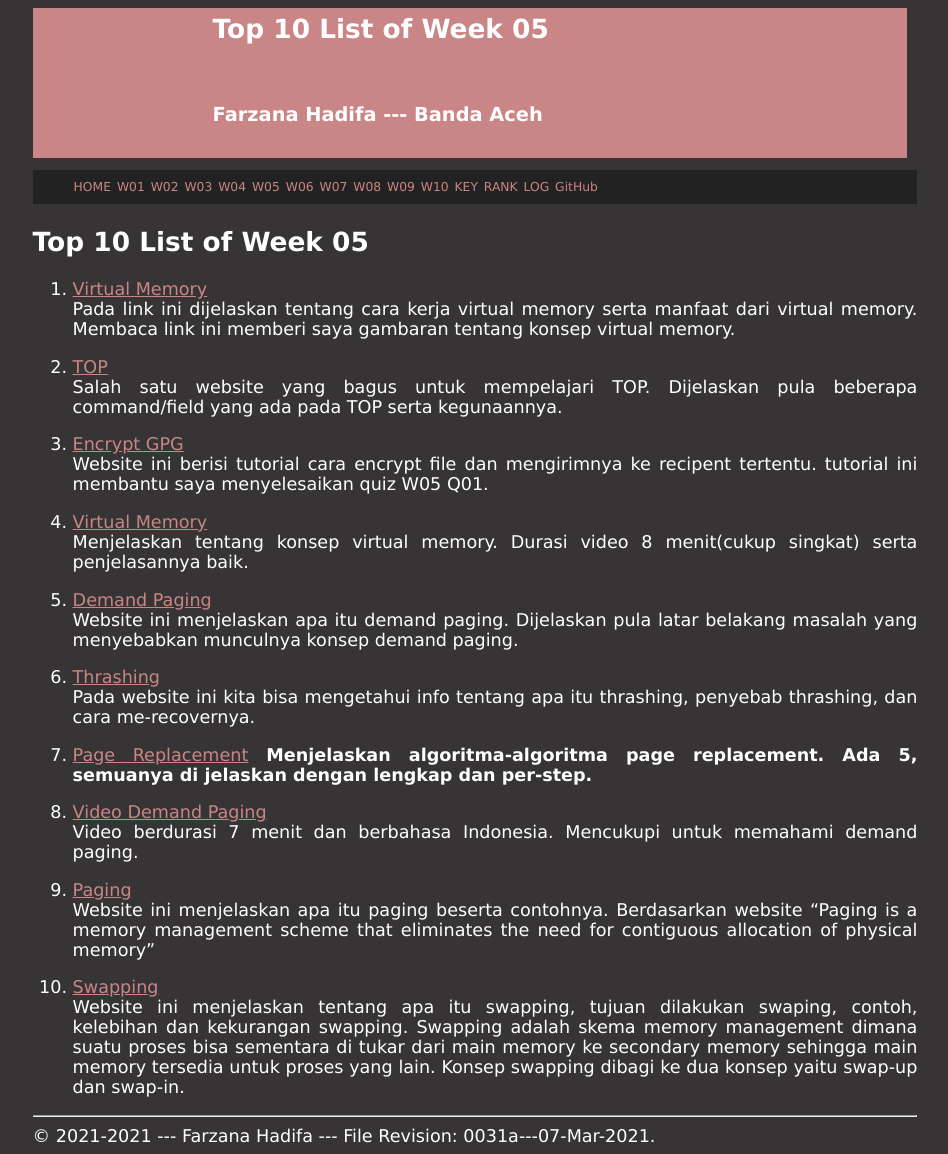
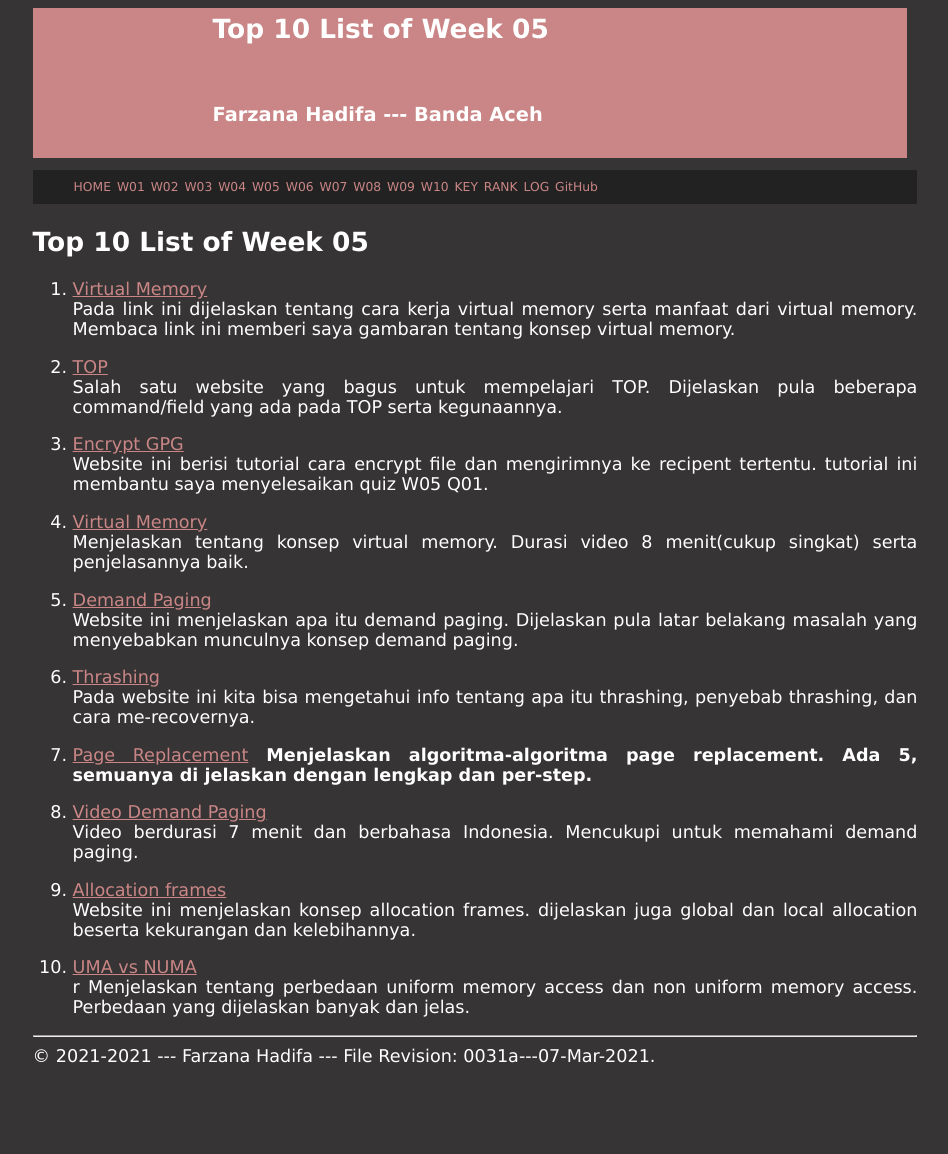
Before and after one commit to frz1110/os211, a Jekyll site: the page built from w05.md, in a window 1280 px wide. Shown: the whole page, without its empty margins (165-1113 px from the left). Built offline with Jekyll 4.4.1, drawn with Linux system fonts in a browser that asks for light colours; our own code applies the rules of GitHub Pages for plain Markdown files; after the commit the page ends 1074 px from its top, so only the background shows below that.

Commit message:
os211 frz1110

```diff
--- a/w05.md
+++ b/w05.md
@@ -33,10 +33,10 @@ Menjelaskan algoritma-algoritma page replacement. Ada 5, semuanya di jelaskan de
 8. [Video Demand Paging](https://www.youtube.com/watch?v=54BgdAXGxXk)<br>
 Video berdurasi  7 menit dan berbahasa Indonesia. Mencukupi untuk memahami demand paging.
 
-9. [Paging](https://www.geeksforgeeks.org/paging-in-operating-system/)<br>
-Website ini menjelaskan apa itu paging beserta contohnya. Berdasarkan website "Paging is a memory management scheme that eliminates the need for
-contiguous allocation of physical memory"
+9. [Allocation frames](https://www.geeksforgeeks.org/operating-system-allocation-frames/)<br>
+Website ini menjelaskan konsep allocation frames. dijelaskan juga global dan local allocation beserta kekurangan dan
+kelebihannya.
 
-10. [Swapping](https://www.javatpoint.com/swapping-in-operating-system)<br>
-Website ini menjelaskan tentang apa itu swapping, tujuan dilakukan swaping, contoh, kelebihan dan kekurangan swapping. Swapping adalah skema memory management
-dimana suatu proses bisa sementara di tukar dari main memory ke secondary memory sehingga main memory tersedia untuk proses yang lain. Konsep swapping dibagi ke dua konsep yaitu swap-up dan swap-in.
+10. [UMA vs NUMA](https://www.geeksforgeeks.org/difference-between-uniform-memory-access-uma-and-non-uniform-memory-access-numa/)<br>r
+Menjelaskan tentang perbedaan uniform memory access dan non uniform memory access. Perbedaan yang dijelaskan
+banyak dan jelas.
```
